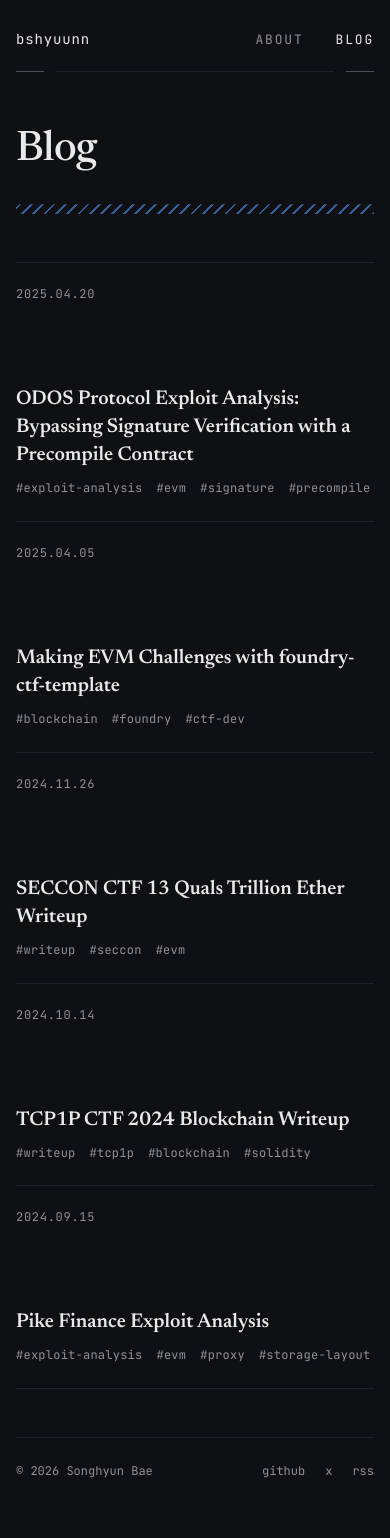
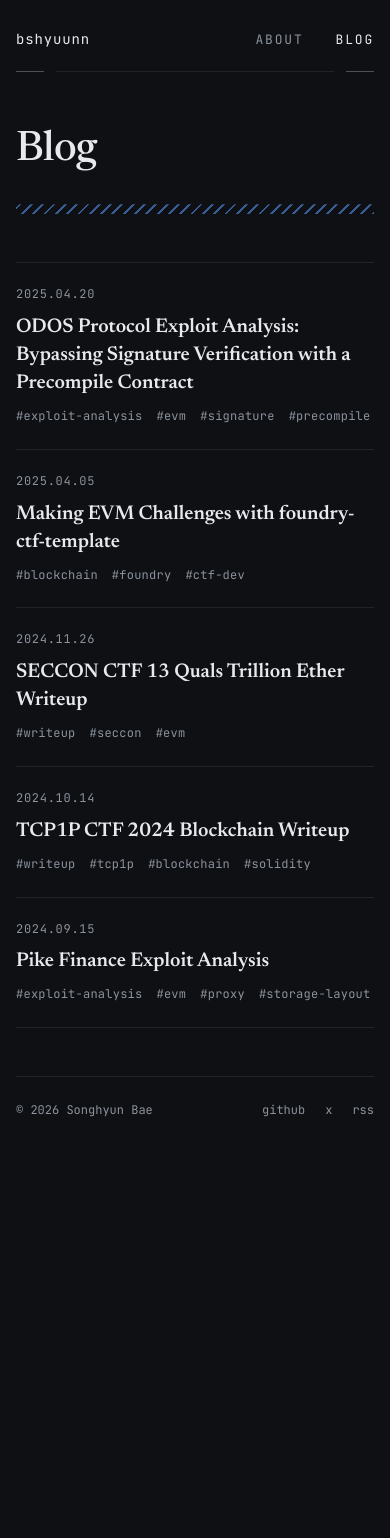
Before and after one commit to bshyuunn/bshyuunn.github.io, a Jekyll site: the page built from blog.md, in a window 390 px wide. Built offline with Jekyll 4.4.1, drawn with Linux system fonts in a browser that asks for light colours; some web fonts are replaced; after the commit the page ends 1177 px from its top, so only the background shows below that.

Commit message:
Fix stray gap under post date on mobile
Co-Authored-By: Claude Opus 5 <noreply@anthropic.com>

```diff
--- a/assets/css/site.css
+++ b/assets/css/site.css
@@ -267,6 +267,7 @@ section h2 {
   .prose { font-size: 17px; }
   .bug-id { flex-basis: 100%; }
   .post-row { flex-direction: column; gap: 8px; }
+  .pr-date { flex: none; } /* column flex: 92px basis would become height */
   .table-scroll { overflow-x: auto; -webkit-overflow-scrolling: touch; margin: 0 -16px; padding: 0 16px 4px; }
   .table-scroll .row { flex-wrap: nowrap; min-width: 480px; }
 }
```
